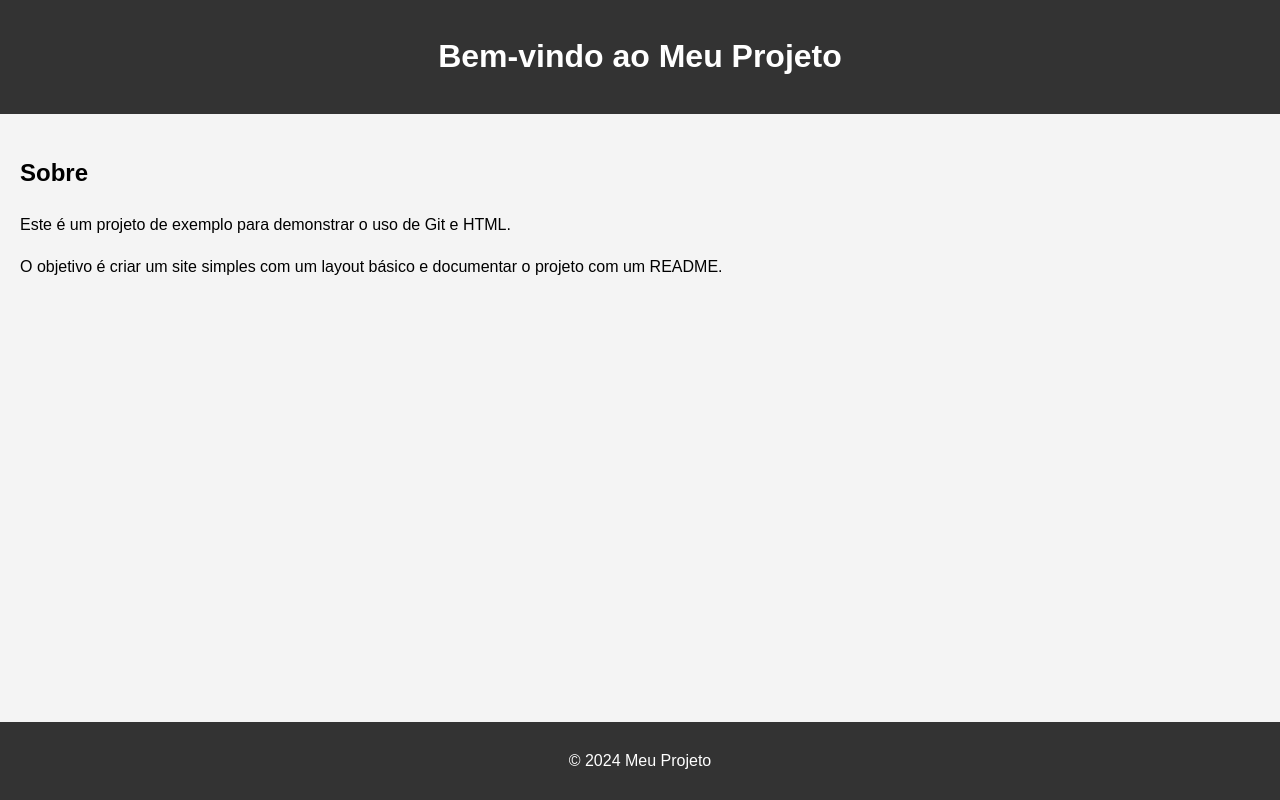
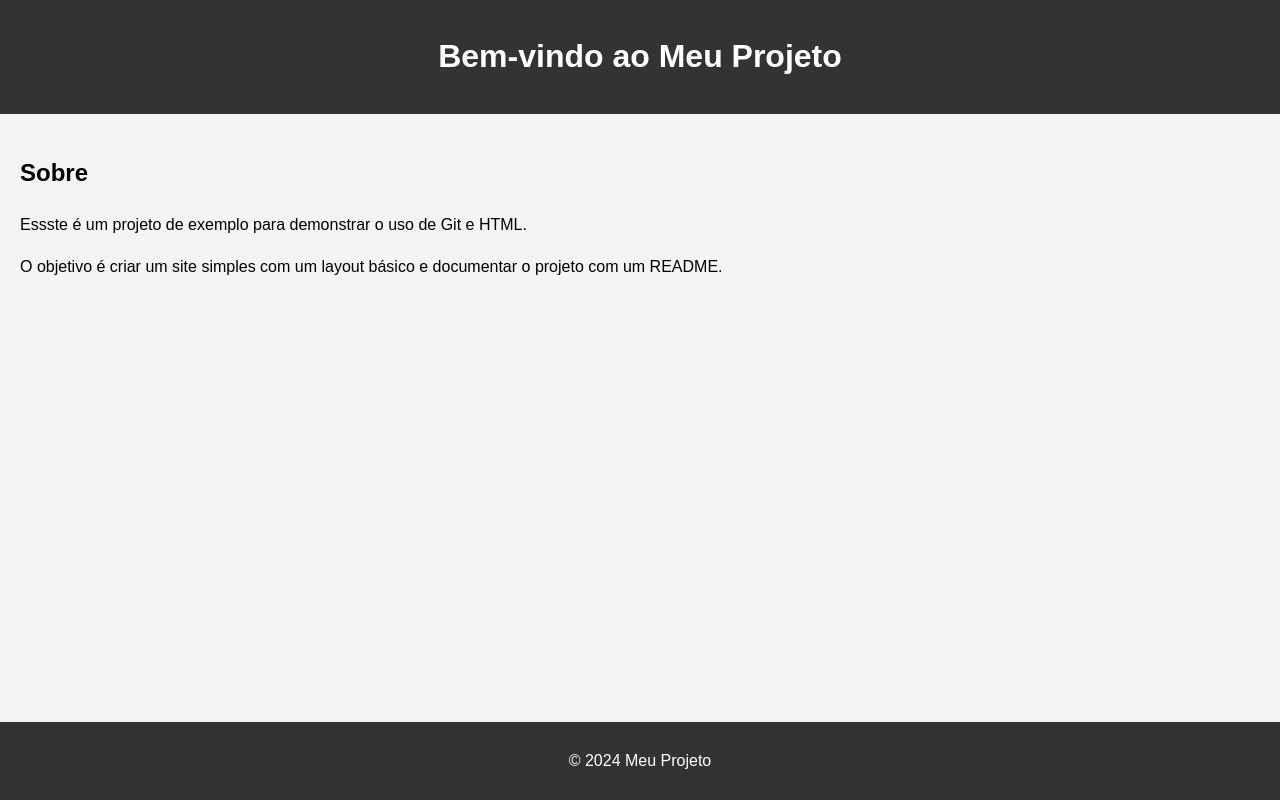
Before and after one commit to Souzaxn/atividade-cobbit, a plain HTML site: page index.html in a window 1280 px wide. Drawn offline with Linux system fonts and the light colour scheme.

Commit message:
Mensagem de commit

```diff
--- a/index.html
+++ b/index.html
@@ -38,7 +38,7 @@
     </header>
     <main>
         <h2>Sobre</h2>
-        <p>Este é um projeto de exemplo para demonstrar o uso de Git e HTML.</p>
+        <p>Essste é um projeto de exemplo para demonstrar o uso de Git e HTML.</p>
         <p>O objetivo é criar um site simples com um layout básico e documentar o projeto com um README.</p>
     </main>
     <footer>
```
